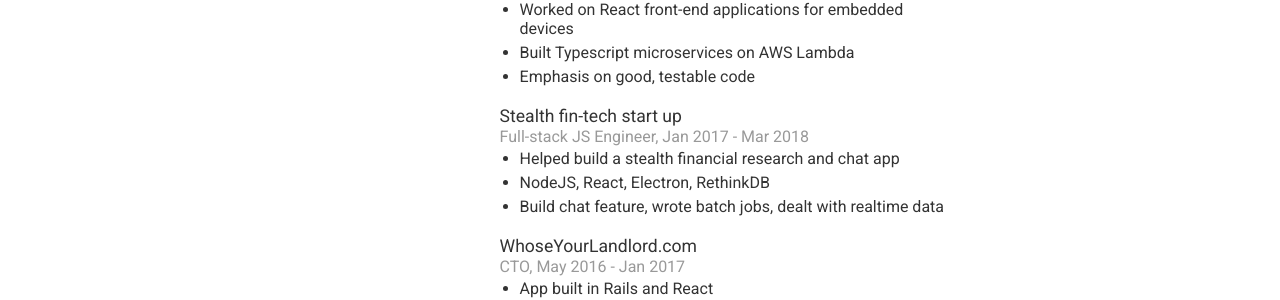
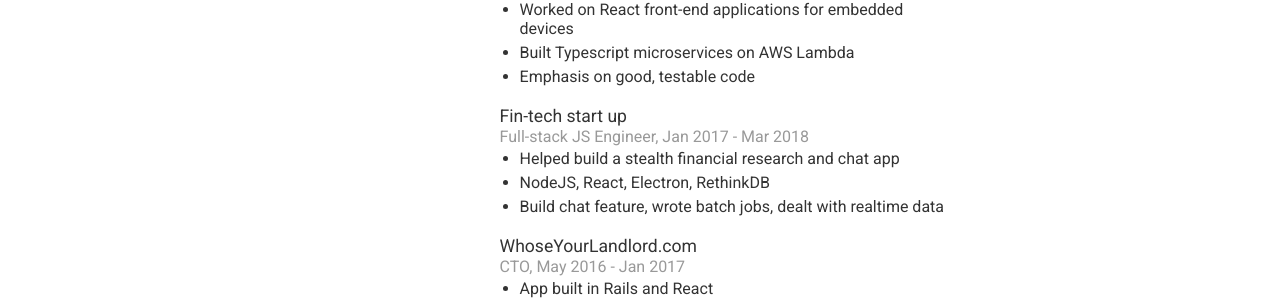
Before and after one commit to nikorablin/nikorablin.io, a Jekyll site: the page built from cv.html, in a window 1280 px wide. Shown: the part 205-505 px from the top of the page. Built offline with Jekyll 4.4.1, drawn with Linux system fonts in a browser that asks for light colours.

Commit message:
fix: Remove `Stealth`

```diff
--- a/cv.html
+++ b/cv.html
@@ -14,7 +14,7 @@ title:  CV
       <li class="CV__list-item">Emphasis on good, testable code</li>
     </ul>
 
-    <h3>Stealth fin-tech start up</h3>
+    <h3>Fin-tech start up</h3>
     <h4 class="text-muted">Full-stack JS Engineer, Jan 2017 - Mar 2018</h4>
     <ul class="CV__list">
       <li class="CV__list-item">Helped build a stealth financial research and chat app</li>
```
